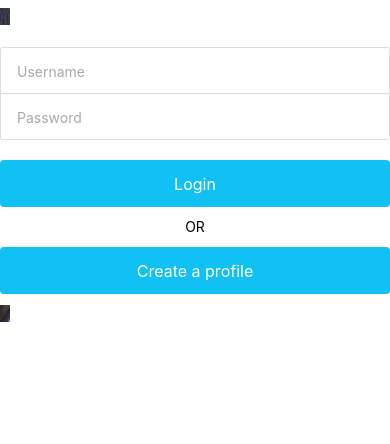
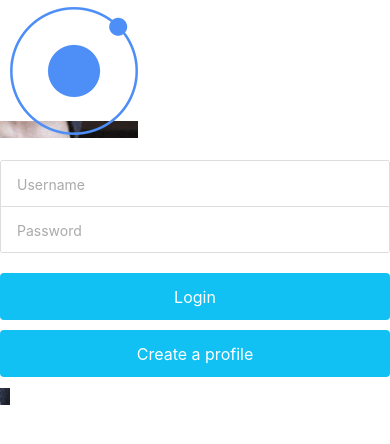
Before and after one commit to himars3290/ionic, a website: page www/index.html in a window 390 px wide. Shown: the part 46-490 px from the top of the page. Drawn offline with Linux system fonts and the light colour scheme; some packages are replaced by stand-ins of ours; files that its build step writes are made by us from their sources.

Commit message:
space between login and registr removed

```diff
--- a/www/index.html
+++ b/www/index.html
@@ -30,6 +30,9 @@
 		<ion-content>
 			<ion-view view-title="Login" name="login-view" class="background">
 				<ion-content class="padding">
+					<ion-nav-title>
+					<img src="..\img\ionic.png">
+					</ion-nav-title>
 					<div class="list list-inset">
 						<label class="item item-input">
 							<input type="text" placeholder="Username" ng-model="data.username">
@@ -39,7 +42,7 @@
 						</label>
 					</div>
 					<button class="button button-block button-calm" ng-click="login()">Login</button>
-					<p><center>OR</center></p>
+					<!-- <p><center>OR</center></p> -->
 					<button class="button button-block button-calm" ng-click="login()">Create a profile</button>
 				</ion-content>
 			</ion-view>
```
